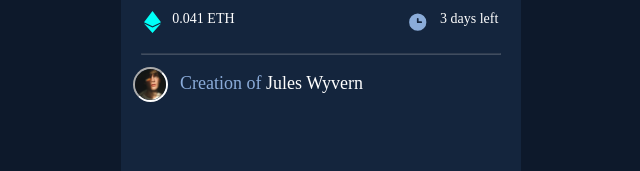
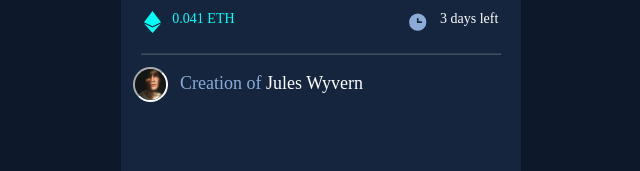
Before and after one commit to Bameejay/nft-preview-card-component-main, a plain HTML site: page index.html in a window 1280 px wide. Shown: the part 462-633 px from the top of the page, 319-959 px from the left. Drawn offline with Linux system fonts and the light colour scheme.

Commit message:
added color to the paragraph on line 45

```diff
--- a/css/style.css
+++ b/css/style.css
@@ -42,6 +42,7 @@ body {
 
 .ethereum p {
     font-size: 14px;
+    color: hsl(178, 100%, 50%);
 }
 
 .clock {
```
